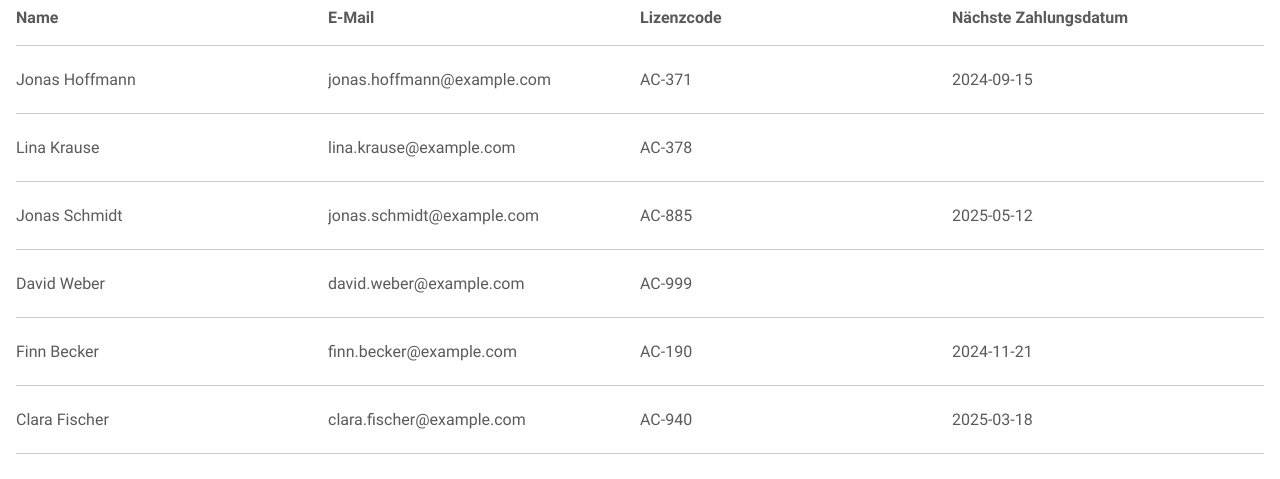
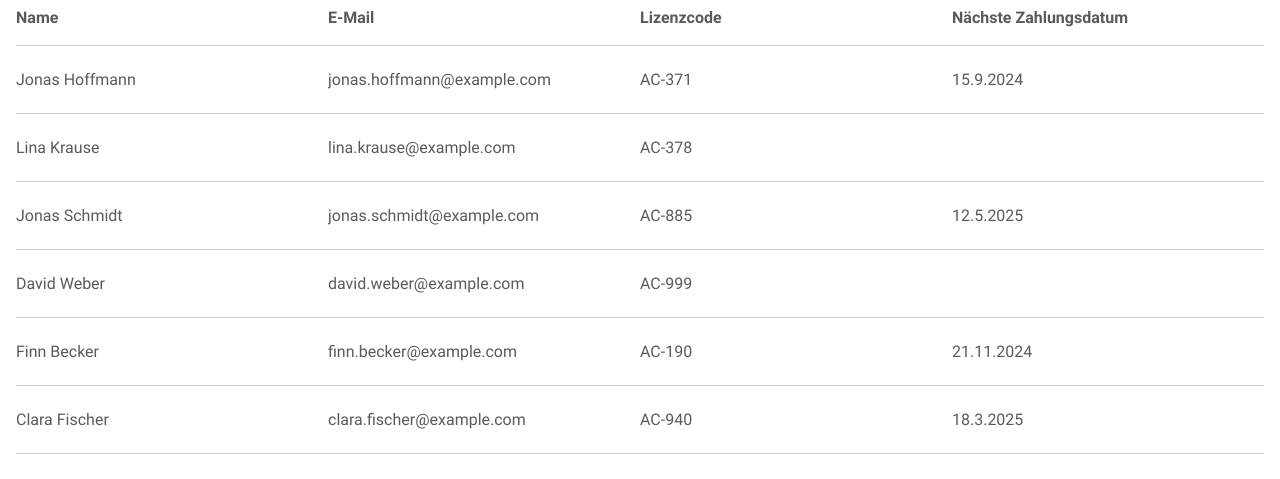
Before and after one commit to claraw-19/plus, a Next.js app: page / in a window 1280 px wide. Shown: the part 265-744 px from the top of the page. Built offline with nearby package versions, Linux system fonts and the light colour scheme.

Commit message:
show dates in right form

```diff
--- a/components/Plus/SingleOrderCard.jsx
+++ b/components/Plus/SingleOrderCard.jsx
@@ -10,6 +10,21 @@ export default function SingleOrderCard({
 
   const toggleDetails = () => {
     setIsOpen((prev) => !prev);
+  };
+
+  const getValues = (value) => {
+    if (value === singleOrderWithDependencies.singleOrder.price) {
+      return `${value.toLocaleString("de-DE")} €`;
+    } else if (
+      value === singleOrderWithDependencies.singleOrder.date ||
+      value === singleOrderWithDependencies.singleOrder.endDate ||
+      value === singleOrderWithDependencies.singleOrder.cancellationDate ||
+      value === singleOrderWithDependencies.singleOrder.nextPaymentDate
+    ) {
+      return value ? new Date(value).toLocaleDateString("de-DE") : "";
+    } else {
+      return value;
+    }
   };
 
   return (
@@ -26,12 +41,9 @@ export default function SingleOrderCard({
               key={column.key}
               style={{ width: `${column.width}%` }}
             >
-              {singleOrderWithDependencies[column.object][column.name] ===
-              singleOrderWithDependencies.singleOrder.price
-                ? `${singleOrderWithDependencies[column.object][
-                    column.name
-                  ].toLocaleString("de-DE")} €`
-                : singleOrderWithDependencies[column.object][column.name]}
+              {getValues(
+                singleOrderWithDependencies[column.object][column.name]
+              )}
             </Styled.SingleOrderData>
           ))}
       </Styled.SingleOrderContainer>
```
